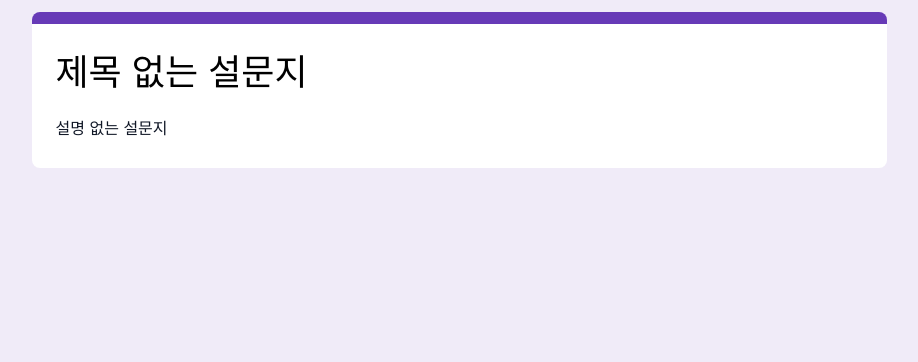
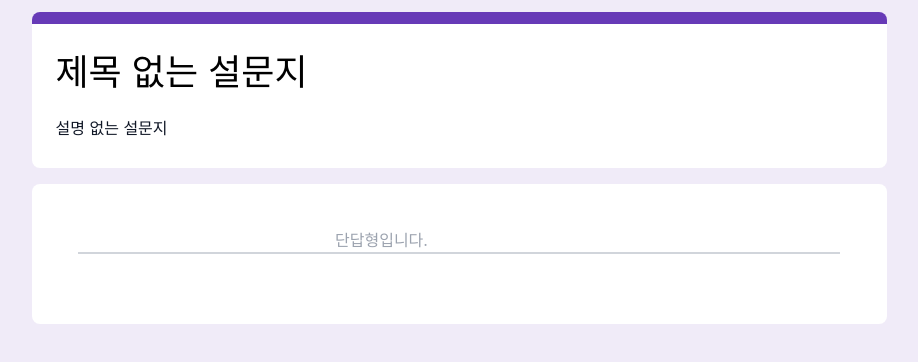
Before and after one commit to FordangIT/google_survey, a React (Create React App) app: page /preview in a window 1280 px wide. Shown: the top 362 px of the page, without its empty margins (181-1099 px from the left). Built offline with nearby package versions, Linux system fonts and the light colour scheme.

Commit message:
feat: preview 저장한 데이터 불러와지는거 확인

```diff
--- a/src/components/Preview/Question.tsx
+++ b/src/components/Preview/Question.tsx
@@ -1,5 +1,13 @@
 import { useSelector } from "react-redux";
-import { RootState } from "../../redux/store"; // Update the path based on your file structure
+import { RootState } from "../../redux/store";
+
+const Short = () => {
+  return <input type="text" placeholder="단답형입니다." />;
+};
+
+const Long = () => {
+  return <input type="text" placeholder="장문형입니다." />;
+};
 
 function Question() {
   const questions = useSelector(
@@ -9,36 +17,66 @@ function Question() {
   const switches = useSelector((state: RootState) => state.switch);
   const options = useSelector((state: RootState) => state.option.options);
 
-  const newQuestion = (qIdx: number) => ({
-    id: qIdx,
-    type: types[qIdx],
-    questionContent: "",
-    isNecessary: switches[qIdx],
-    options: [
-      {
-        id: qIdx,
-        option: options[qIdx], // Assuming options[qIdx] contains an array of options for this question
-      },
-    ],
-    answers: [],
-    narrativeAnswer: "",
-  });
+  console.log(questions, types, switches, options, "뭐들어오는지 확인");
 
-  const mappedQuestions = questions.map((question, index: number) => {
-    const questionData = newQuestion(question.index);
-    return (
-      <div key={questionData.id}>
-        {/* Render the question data */}
-        <p>ID: {questionData.id}</p>
-        <p>Type: {questionData.type}</p>
-        {/* Render other properties */}
-      </div>
+  const combinedData = questions.map((qe, index) => ({
+    title: qe.title,
+    type: types[index] ?? 10,
+    switch: switches[index]?.isChecked ?? false,
+    options: options[index] ?? [{ index: 0, value: "어떤 선택지도 없습니다" }],
+  }));
+
+  combinedData.forEach((data) => {
+    console.log(
+      "combinedData",
+      `Question: ${data.title}, Type: ${data.type}, Switch: ${
+        data.switch
+      }, Option: ${JSON.stringify(data.options)}`,
     );
   });
 
   return (
     <div className="flex justify-center">
-      <div className="flex-col">{mappedQuestions}</div>
+      <div className="flex-col">
+        {combinedData.map((data, index: number) => {
+          let selectedComponent = null;
+          switch (data.type) {
+            case 10:
+              selectedComponent = <Short />;
+              break;
+            case 20:
+              selectedComponent = <Long />;
+              break;
+            default:
+              break;
+          }
+
+          return (
+            <div
+              key={index}
+              className="w-[455px] md:w-[655px] lg:w-[855px] bg-white mt-4 rounded-lg flex-col pt-4"
+            >
+              <div className="flex-row justify-center items-center mt-7 pl-7 md:pl-10">
+                {data.title}
+              </div>
+              <div className="flex justify-center mx-12 mt-2">
+                {selectedComponent}
+              </div>
+              <div className="flex justify-center mx-3 h-[4.5rem]">
+                <div className="w-11/12 border-t-2 border-gray-300 flex justify-end items-center">
+                  {data.switch ? "필수입니다" : ""}
+                </div>
+              </div>
+              {/* 옵션 렌더링 */}
+              <div>
+                {data.options.map((opt, idx) => (
+                  <div key={idx}>{opt.value}</div>
+                ))}
+              </div>
+            </div>
+          );
+        })}
+      </div>
     </div>
   );
 }
--- a/src/pages/Preview.tsx
+++ b/src/pages/Preview.tsx
@@ -1,11 +1,12 @@
 import Title from "../components/Preview/Title";
+import Question from "../components/Preview/Question";
 const Preview = () => {
   return (
     <div className="w-screen min-h-screen bg-light-purple ">
       <div className="position">
         <Title />
       </div>
-      {/* <Question /> */}
+      <Question />
     </div>
   );
 };
```
